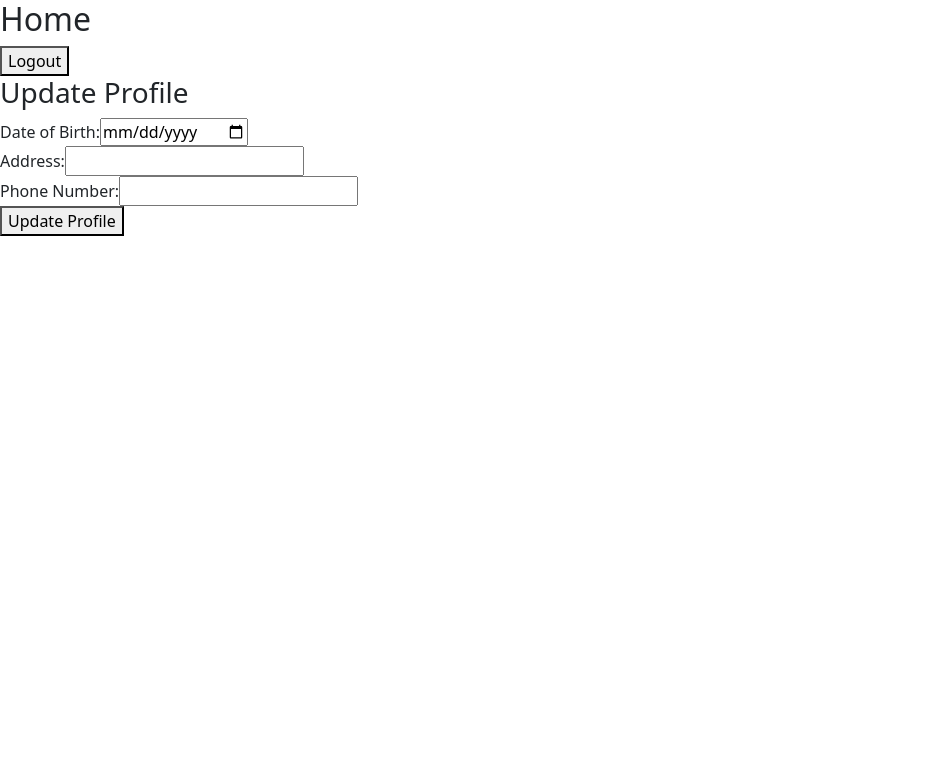
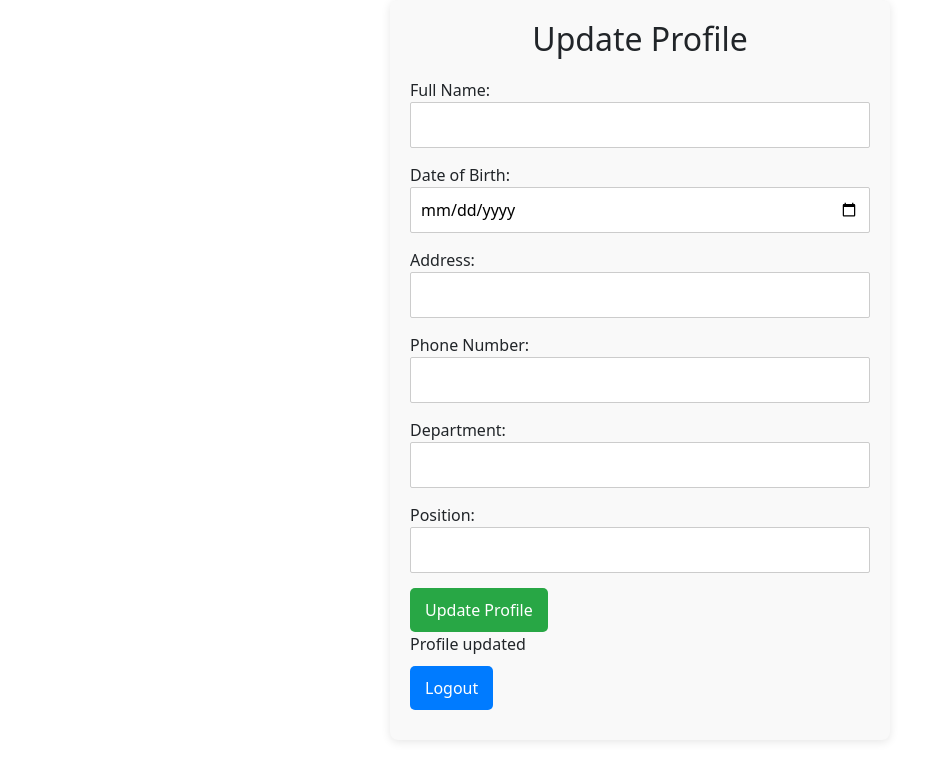
Before and after one commit to WasfaNasir04/Login-Register-auth, a React (Vite) app in the folder frontend/: page /home in a window 1280 px wide. Shown: the top 780 px of the page, without its empty margins (0-944 px from the left). Built offline with nearby package versions, Linux system fonts and the light colour scheme.

Commit message:
Update form fields

```diff
--- a/frontend/src/Home.jsx
+++ b/frontend/src/Home.jsx
@@ -1,15 +1,22 @@
 
 
-// import React from 'react';
+
+// import React, { useState } from 'react';
 // import { useNavigate } from 'react-router-dom';
 // import axios from 'axios';
 
-// function Home({ setIsLoggedIn }) {
+// function Home({ setIsLoggedIn, userEmail }) {
 //   const navigate = useNavigate();
 
+//   // State for user information
+//   const [dateOfBirth, setDateOfBirth] = useState('');
+//   const [address, setAddress] = useState('');
+//   const [phoneNumber, setPhoneNumber] = useState('');
+
+//   // Logout function
 //   const handleLogout = () => {
 //     axios.get('http://localhost:3001/logout', { withCredentials: true })
-//     .then(response => {
+//       .then(response => {
 //         console.log(response.data.status); // Show logout success message
 //         if (response.data.status === "Logout successful") {
 //           setIsLoggedIn(false);  // Update state to reflect logged out status
@@ -19,10 +26,61 @@
 //       .catch(error => console.error("Logout error:", error));
 //   };
 
+//   // Handle profile update submission
+//   const handleProfileUpdate = (e) => {
+//     e.preventDefault();
+
+//     axios.post('http://localhost:3001/updateProfile', {
+//       email: userEmail, // Use dynamic email from props
+//       dateOfBirth,
+//       address,
+//       phoneNumber,
+//     })
+//       .then(response => {
+//         console.log(response.data); // Show success message or handle response
+//       })
+//       .catch(error => console.error('Error updating profile:', error));
+//   };
+
 //   return (
 //     <div>
 //       <h2>Home</h2>
 //       <button onClick={handleLogout}>Logout</button>
+
+//       {/* Profile update form */}
+//       <div>
+//         <h3>Update Profile</h3>
+//         <form onSubmit={handleProfileUpdate}>
+//           <div>
+//             <label>Date of Birth:</label>
+//             <input
+//               type="date"
+//               value={dateOfBirth}
+//               onChange={(e) => setDateOfBirth(e.target.value)}
+//               required
+//             />
+//           </div>
+//           <div>
+//             <label>Address:</label>
+//             <input
+//               type="text"
+//               value={address}
+//               onChange={(e) => setAddress(e.target.value)}
+//               required
+//             />
+//           </div>
+//           <div>
+//             <label>Phone Number:</label>
+//             <input
+//               type="text"
+//               value={phoneNumber}
+//               onChange={(e) => setPhoneNumber(e.target.value)}
+//               required
+//             />
+//           </div>
+//           <button type="submit">Update Profile</button>
+//         </form>
+//       </div>
 //     </div>
 //   );
 // }
@@ -36,81 +94,172 @@ import axios from 'axios';
 function Home({ setIsLoggedIn, userEmail }) {
   const navigate = useNavigate();
 
-  // State for user information
+  const [fullName, setFullName] = useState('');
   const [dateOfBirth, setDateOfBirth] = useState('');
   const [address, setAddress] = useState('');
   const [phoneNumber, setPhoneNumber] = useState('');
+  const [department, setDepartment] = useState('');
+  const [position, setPosition] = useState('');
+  const [message, setMessage] = useState(''); // State for success message
 
-  // Logout function
   const handleLogout = () => {
     axios.get('http://localhost:3001/logout', { withCredentials: true })
       .then(response => {
-        console.log(response.data.status); // Show logout success message
         if (response.data.status === "Logout successful") {
-          setIsLoggedIn(false);  // Update state to reflect logged out status
-          navigate('/login');    // Redirect to login page
+          setIsLoggedIn(false);
+          navigate('/login');
         }
       })
       .catch(error => console.error("Logout error:", error));
   };
 
-  // Handle profile update submission
   const handleProfileUpdate = (e) => {
     e.preventDefault();
 
     axios.post('http://localhost:3001/updateProfile', {
-      email: userEmail, // Use dynamic email from props
+      fullName,
+      email: userEmail,
       dateOfBirth,
       address,
       phoneNumber,
+      department,
+      position,
     })
       .then(response => {
-        console.log(response.data); // Show success message or handle response
+        console.log(response.data);setFullName('');
+        setDateOfBirth('');
+        setAddress('');
+        setPhoneNumber('');
+        setDepartment('');
+        setPosition('');
+        setMessage('Profile updated successfully!'); // Set success message
       })
       .catch(error => console.error('Error updating profile:', error));
+      setMessage('Error updating profile.'); // Handle error message
   };
 
   return (
-    <div>
-      <h2>Home</h2>
-      <button onClick={handleLogout}>Logout</button>
+    <div style={styles.container}>
+      <h2 style={styles.title}>Update Profile</h2>
 
-      {/* Profile update form */}
-      <div>
-        <h3>Update Profile</h3>
+
+      <div style={styles.formContainer}>
+
         <form onSubmit={handleProfileUpdate}>
-          <div>
+        <div style={styles.inputGroup}>
+            <label>Full Name:</label>
+            <input
+              type="text"
+              value={fullName}
+              onChange={(e) => setFullName(e.target.value)}
+              required
+              style={styles.input}
+            />
+          </div>
+          <div style={styles.inputGroup}>
             <label>Date of Birth:</label>
             <input
               type="date"
               value={dateOfBirth}
               onChange={(e) => setDateOfBirth(e.target.value)}
               required
+              style={styles.input}
             />
           </div>
-          <div>
+          <div style={styles.inputGroup}>
             <label>Address:</label>
             <input
               type="text"
               value={address}
               onChange={(e) => setAddress(e.target.value)}
               required
+              style={styles.input}
             />
           </div>
-          <div>
+          <div style={styles.inputGroup}>
             <label>Phone Number:</label>
             <input
               type="text"
               value={phoneNumber}
               onChange={(e) => setPhoneNumber(e.target.value)}
               required
+              style={styles.input}
             />
           </div>
-          <button type="submit">Update Profile</button>
+          <div style={styles.inputGroup}>
+            <label>Department:</label>
+            <input
+              type="text"
+              value={department}
+              onChange={(e) => setDepartment(e.target.value)}
+              required
+              style={styles.input}
+            />
+          </div>
+          <div style={styles.inputGroup}>
+            <label>Position:</label>
+            <input
+              type="text"
+              value={position}
+              onChange={(e) => setPosition(e.target.value)}
+              required
+              style={styles.input}
+            />
+          </div>
+          <button type="submit" style={styles.submitButton}>Update Profile</button>
         </form>
+        {message && <p style={styles.message}>{message}</p>} {'Profile updated'}
       </div>
+      <button style={styles.button} onClick={handleLogout}>Logout</button>
     </div>
   );
 }
 
+const styles = {
+
+  container: {
+    padding: '20px',
+    maxWidth: '500px',
+    margin: 'auto',
+    backgroundColor: '#f9f9f9',
+    borderRadius: '8px',
+    boxShadow: '0 2px 10px rgba(0, 0, 0, 0.1)',
+  },
+  title: {
+    textAlign: 'center',
+  },
+  button: {
+    margin: '10px 0',
+    padding: '10px 15px',
+    border: 'none',
+    borderRadius: '5px',
+    backgroundColor: '#007BFF',
+    color: '#fff',
+    cursor: 'pointer',
+  },
+  formContainer: {
+    marginTop: '20px',
+  },
+  subtitle: {
+    marginBottom: '10px',
+  },
+  inputGroup: {
+    marginBottom: '15px',
+  },
+  input: {
+    width: '100%',
+    padding: '10px',
+    borderRadius: '2px',
+    border: '1px solid #ccc',
+  },
+  submitButton: {
+    padding: '10px 15px',
+    border: 'none',
+    borderRadius: '5px',
+    backgroundColor: '#28A745',
+    color: '#fff',
+    cursor: 'pointer',
+  },
+};
+
 export default Home;
```
Also changed, not shown: 2 other files (tests, documents, lock files or other folders).
